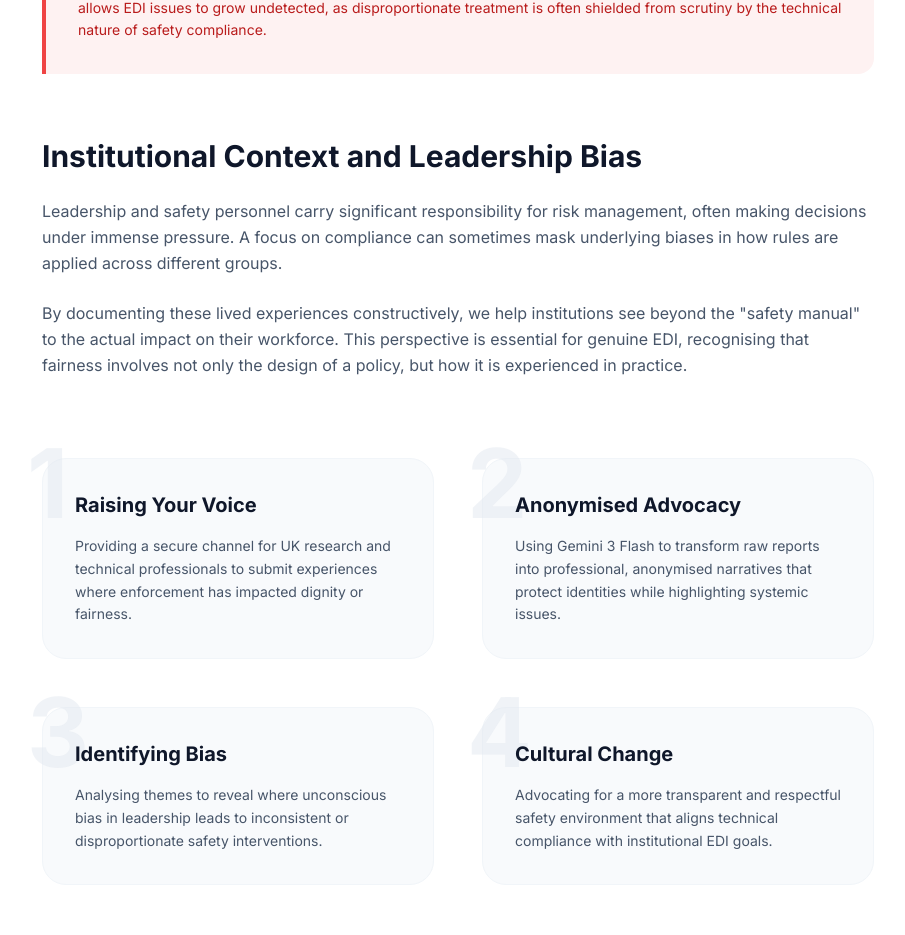
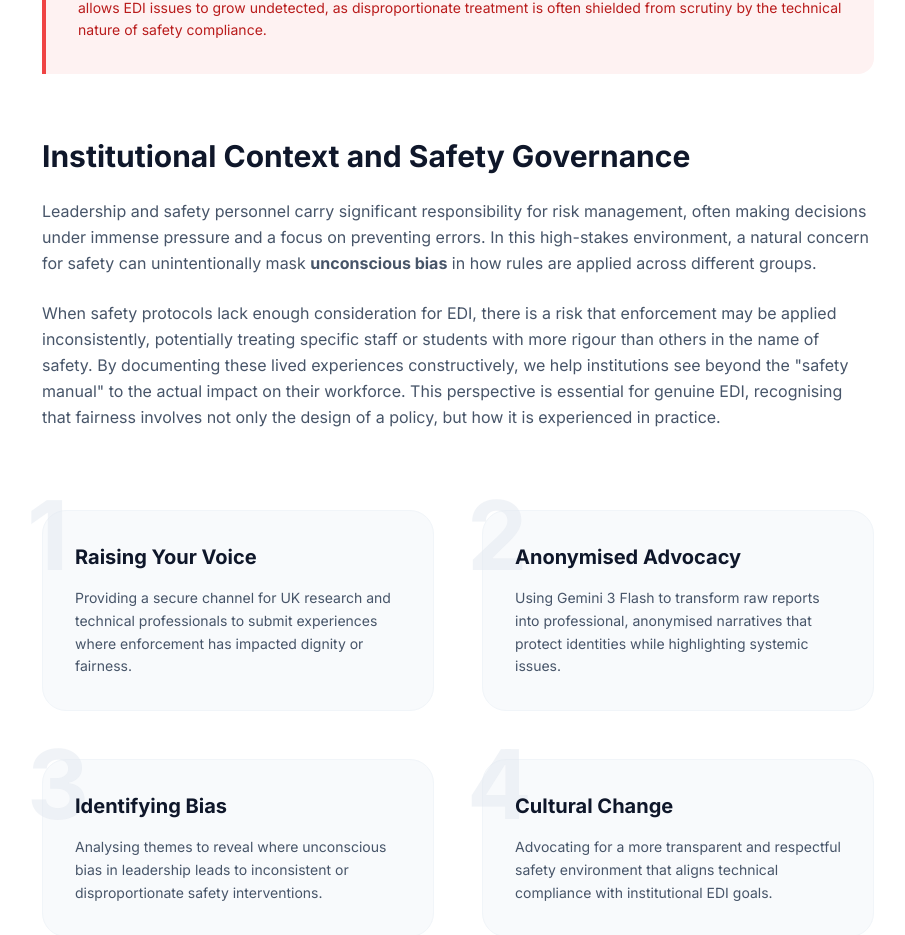
Before and after one commit to ZengboJamesWang/SafetyvoiceUK, a React (Vite) app: page /#/ in a window 1280 px wide. Shown: the part 1359-2294 px from the top of the page, without its empty margins (182-1087 px from the left). Built offline with nearby package versions, Linux system fonts and the light colour scheme.

Commit message:
feat: update Institutional Context title and text to include unconscious bias and inconsistent enforcement

```diff
--- a/pages/LandingPage.tsx
+++ b/pages/LandingPage.tsx
@@ -47,7 +47,7 @@ const LandingPage: React.FC = () => {
               When interventions occur without clear explanation or opportunity for dialogue, they can damage a user’s professional standing and confidence. SafetyVoice UK provides a constructive channel to identify these patterns, ensuring that protecting the lab does not mean compromising the person.
             </p>
 
-            {/* New Critical Message Section */}
+            {/* Critical Message Section */}
             <div className="my-16 p-8 bg-red-50 border-l-4 border-red-500 rounded-r-2xl">
               <h2 className="text-2xl font-bold text-red-900 mb-4">The Risk of Unchecked Enforcement</h2>
               <p className="text-red-800 leading-relaxed font-medium mb-4">
@@ -58,12 +58,12 @@ const LandingPage: React.FC = () => {
               </p>
             </div>
 
-            <h2 className="text-3xl font-bold text-slate-900 mt-16 mb-6">Institutional Context and Leadership Bias</h2>
+            <h2 className="text-3xl font-bold text-slate-900 mt-16 mb-6">Institutional Context and Safety Governance</h2>
             <p className="text-slate-600 leading-relaxed font-normal mb-6">
-              Leadership and safety personnel carry significant responsibility for risk management, often making decisions under immense pressure. A focus on compliance can sometimes mask underlying biases in how rules are applied across different groups.
+              Leadership and safety personnel carry significant responsibility for risk management, often making decisions under immense pressure and a focus on preventing errors. In this high-stakes environment, a natural concern for safety can unintentionally mask <strong>unconscious bias</strong> in how rules are applied across different groups.
             </p>
             <p className="text-slate-600 leading-relaxed font-normal mb-6">
-              By documenting these lived experiences constructively, we help institutions see beyond the "safety manual" to the actual impact on their workforce. This perspective is essential for genuine EDI, recognising that fairness involves not only the design of a policy, but how it is experienced in practice.
+              When safety protocols lack enough consideration for EDI, there is a risk that enforcement may be applied inconsistently, potentially treating specific staff or students with more rigour than others in the name of safety. By documenting these lived experiences constructively, we help institutions see beyond the "safety manual" to the actual impact on their workforce. This perspective is essential for genuine EDI, recognising that fairness involves not only the design of a policy, but how it is experienced in practice.
             </p>
           </div>
 
```
